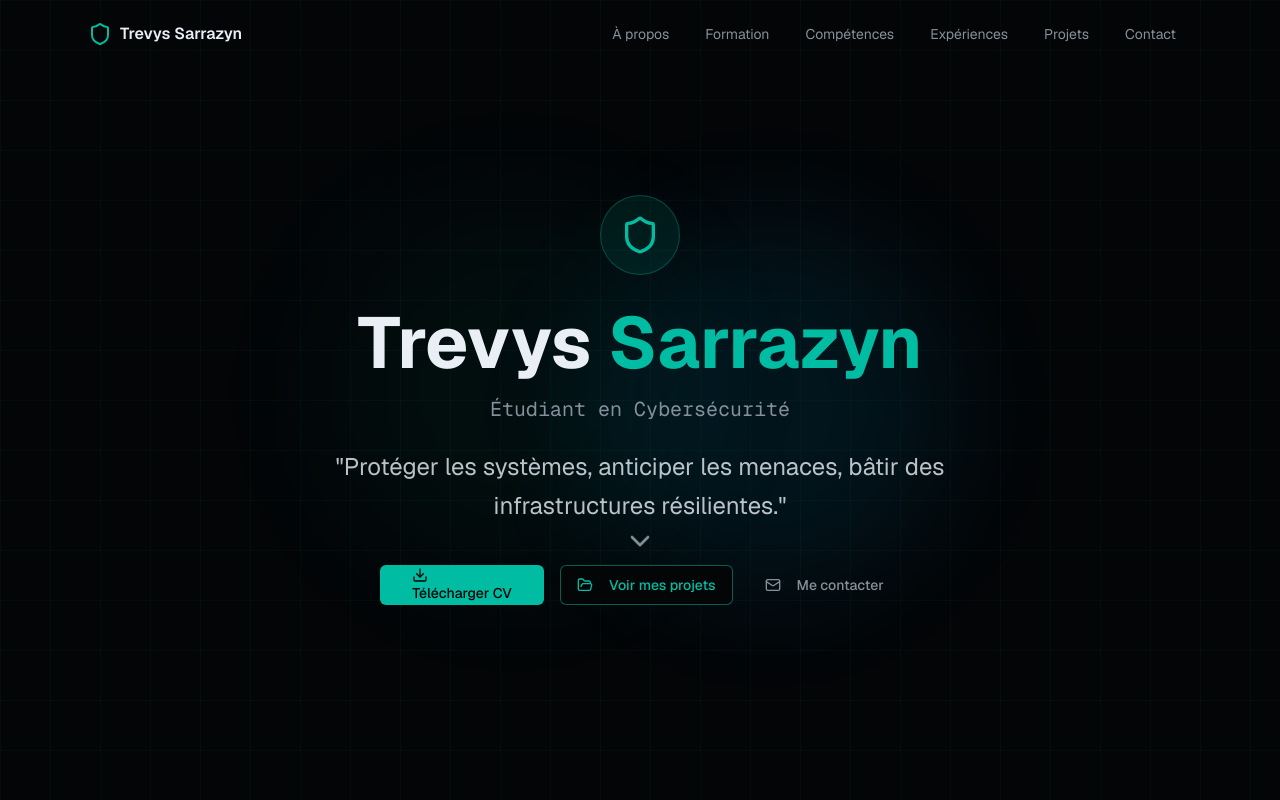
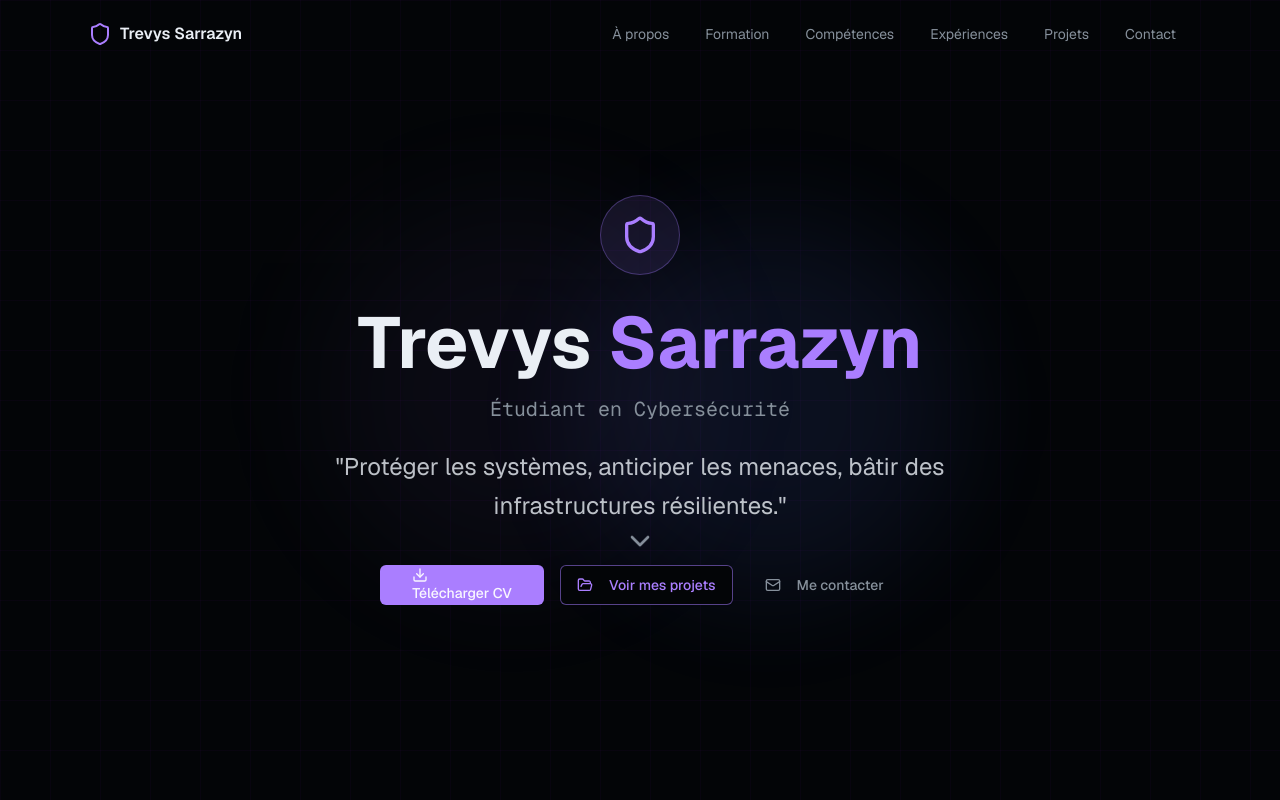
Before and after one commit to Trevys59/v0-cybersecurity-portfolio, a Next.js app: page / in a window 1280 px wide. Shown: the top 800 px of the page. Built offline with nearby package versions, Linux system fonts and the light colour scheme.

Commit message:
refactor: shift color scheme from neon green to neon violet
Update CSS variables and one hardcoded color in hero component.

```diff
--- a/app/globals.css
+++ b/app/globals.css
@@ -11,38 +11,38 @@
   --card-foreground: oklch(0.95 0.01 250);
   --popover: oklch(0.14 0.01 250);
   --popover-foreground: oklch(0.95 0.01 250);
-  --primary: oklch(0.7 0.15 180);
-  --primary-foreground: oklch(0.11 0.01 250);
+  --primary: oklch(0.7 0.2 295);
+  --primary-foreground: oklch(0.98 0.01 295);
   --secondary: oklch(0.2 0.02 250);
   --secondary-foreground: oklch(0.95 0.01 250);
   --muted: oklch(0.2 0.02 250);
   --muted-foreground: oklch(0.65 0.02 250);
-  --accent: oklch(0.65 0.2 220);
+  --accent: oklch(0.65 0.2 270);
   --accent-foreground: oklch(0.11 0.01 250);
   --destructive: oklch(0.577 0.245 27.325);
   --destructive-foreground: oklch(0.577 0.245 27.325);
   --border: oklch(0.25 0.03 250);
   --input: oklch(0.2 0.02 250);
-  --ring: oklch(0.7 0.15 180);
-  --chart-1: oklch(0.7 0.15 180);
-  --chart-2: oklch(0.65 0.2 220);
-  --chart-3: oklch(0.6 0.15 160);
-  --chart-4: oklch(0.55 0.12 200);
-  --chart-5: oklch(0.5 0.1 240);
+  --ring: oklch(0.7 0.2 295);
+  --chart-1: oklch(0.7 0.2 295);
+  --chart-2: oklch(0.65 0.2 270);
+  --chart-3: oklch(0.6 0.15 310);
+  --chart-4: oklch(0.55 0.12 280);
+  --chart-5: oklch(0.5 0.1 260);
   --radius: 0.5rem;
   --sidebar: oklch(0.14 0.01 250);
   --sidebar-foreground: oklch(0.95 0.01 250);
-  --sidebar-primary: oklch(0.7 0.15 180);
-  --sidebar-primary-foreground: oklch(0.11 0.01 250);
+  --sidebar-primary: oklch(0.7 0.2 295);
+  --sidebar-primary-foreground: oklch(0.98 0.01 295);
   --sidebar-accent: oklch(0.2 0.02 250);
   --sidebar-accent-foreground: oklch(0.95 0.01 250);
   --sidebar-border: oklch(0.25 0.03 250);
-  --sidebar-ring: oklch(0.7 0.15 180);
+  --sidebar-ring: oklch(0.7 0.2 295);
 
   /* Custom cyber colors */
-  --cyber-green: oklch(0.75 0.2 160);
-  --cyber-blue: oklch(0.65 0.2 220);
-  --cyber-glow: oklch(0.7 0.15 180);
+  --cyber-green: oklch(0.75 0.2 295);
+  --cyber-blue: oklch(0.65 0.2 270);
+  --cyber-glow: oklch(0.7 0.2 295);
 }
 
 @theme inline {
--- a/components/sections/hero.tsx
+++ b/components/sections/hero.tsx
@@ -11,7 +11,7 @@ export function Hero() {
   return (
     <section className="relative min-h-screen flex items-center justify-center overflow-hidden">
       {/* Background grid effect */}
-      <div className="absolute inset-0 bg-[linear-gradient(rgba(0,255,170,0.03)_1px,transparent_1px),linear-gradient(90deg,rgba(0,255,170,0.03)_1px,transparent_1px)] bg-[size:50px_50px]" />
+      <div className="absolute inset-0 bg-[linear-gradient(rgba(170,0,255,0.03)_1px,transparent_1px),linear-gradient(90deg,rgba(170,0,255,0.03)_1px,transparent_1px)] bg-[size:50px_50px]" />
 
       {/* Glow effects */}
       <div className="absolute top-1/4 left-1/4 w-96 h-96 bg-primary/10 rounded-full blur-3xl animate-pulse" />
```
